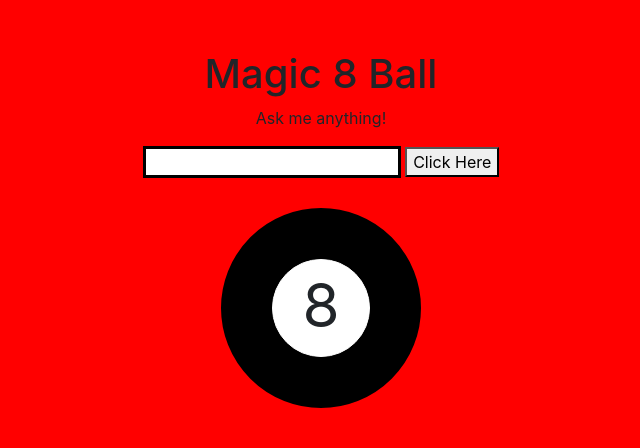
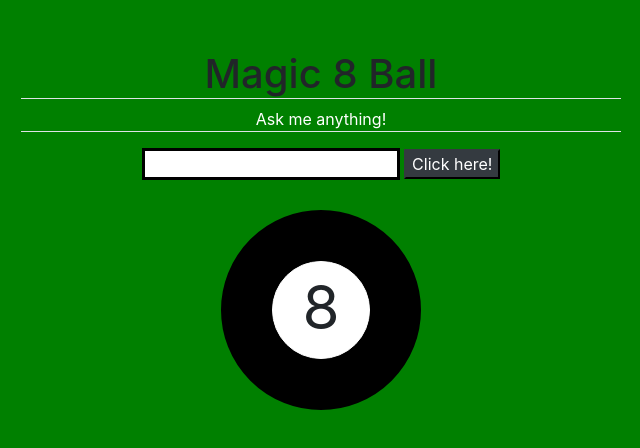
Before and after one commit to rchua0526/JS-MagicEightBall, a plain HTML site: page index.html in a window 1280 px wide. Shown: the whole page, without its empty margins (319-959 px from the left). Drawn offline with nearby package versions, Linux system fonts and the light colour scheme.

Commit message:
edited onclick

```diff
--- a/CSS/styles.css
+++ b/CSS/styles.css
@@ -1,5 +1,5 @@
 body {
-    background-color:red;
+    background-color:green;
 }
 #content {
     width: 600px;
@@ -29,6 +29,10 @@ p {
     text-align: center;
 }
 
+.ask {
+    color: white;
+    text-;
+}
 .answer {
     background-color: white;
     border: 1px solid white;
@@ -44,7 +48,7 @@ p {
 }
 
 #answer {
-    /* padding: 23px; */
+    padding: 5px;
     color: black;
     letter-spacing: 2px;
     font-size:18px;
--- a/index.html
+++ b/index.html
@@ -7,7 +7,7 @@
     <link rel="stylesheet" href="https://cdn.jsdelivr.net/npm/bootstrap@4.5.3/dist/css/bootstrap.min.css" integrity="sha384-TX8t27EcRE3e/ihU7zmQxVncDAy5uIKz4rEkgIXeMed4M0jlfIDPvg6uqKI2xXr2" crossorigin="anonymous">
     <link rel="stylesheet" href="css/styles.css">
     <script src="js/main.js" defer></script>
-    <!-- <script src="js/practice.js" defer></script> -->
+
 
     <title>Magic 8 Ball</title>
 </head>
@@ -15,10 +15,10 @@
 <body>
 
     <div id="content">
-        <h1 id="title">Magic 8 Ball</h1>
-        <p id="ask">Ask me anything!</p>
+        <h1 class="title border-bottom">Magic 8 Ball</h1>
+        <p class="ask border-bottom">Ask me anything!</p>
         <input type="text" id="question" placeholder=""Ask me anything>
-        <button id="button">Click Here</button>
+        <button class="button btn-dark btn-">Click here!</button>
 
         <div id="ball" class="ball">
             <div class="answer">
```
Also changed, not shown: js/practice.js (deleted, +0 -35 lines).
